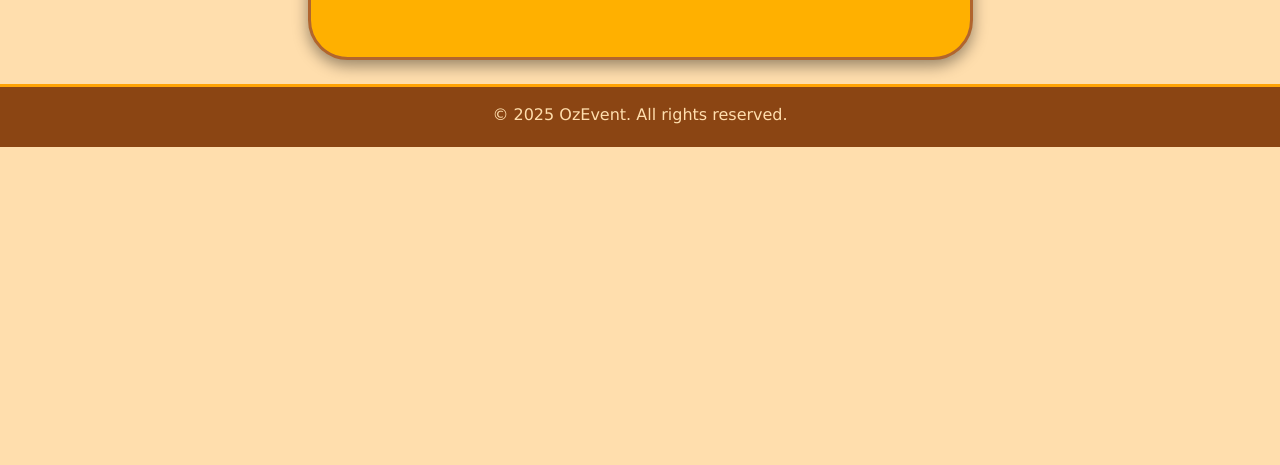
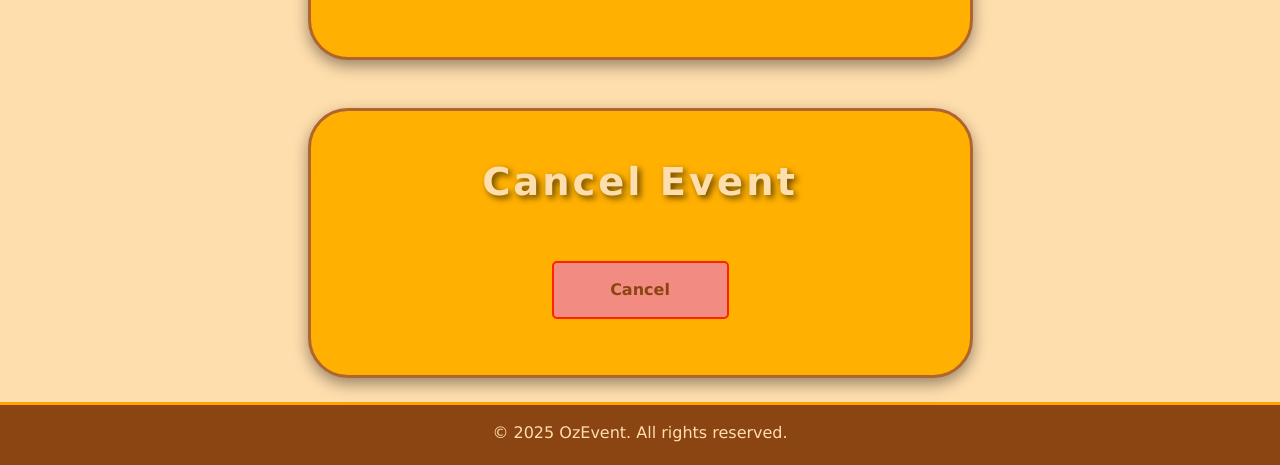
Before and after one commit to qarigby/IAB-207_A3_GRP-16, a Flask app: a page that uses a3_group_16/ozevent/templates/events/manage.html in a window 1280 px wide. Shown: the part 1220-1685 px from the top of the page. Before the commit the page ends 1367 px from the top, so only its background shows below. Run offline with Flask 3, Linux system fonts and the light colour scheme; the visitor is signed in with stand-in values (Sample User, id 1); data comes from the database, SQL or seed files in the repository; some libraries are stand-ins or nearby versions.

Commit message:
implemented inactive event status changes

```diff
--- a/a3_group_16/ozevent/events.py
+++ b/a3_group_16/ozevent/events.py
@@ -120,8 +120,8 @@ def cancel(id):
     if not user_event:
         abort(403)
 
-    if user_event.status == 'open':
-        user_event.status = 'cancelled'
+    if user_event.status == 'Open' or user_event.status == 'Sold Out':
+        user_event.status = 'Cancelled'
         db.session.commit()
         flash("Event cancelled successfully.")
     else:
--- a/a3_group_16/ozevent/forms.py
+++ b/a3_group_16/ozevent/forms.py
@@ -77,7 +77,7 @@ class EventForm(FlaskForm):
     start_time = TimeField('Start Time', format='%H:%M', validators=[InputRequired('Please enter a start time')])
     end_time = TimeField('End Time', format='%H:%M', validators=[InputRequired('Please enter an end time')])
     available_tickets = IntegerField('Number of Available Tickets', validators=[InputRequired('Please enter the number of available tickets'), NumberRange(min=1, message="Quantity must be greater than 1")])
-    ticket_price = StringField('Ticket Price ($)', validators=[InputRequired("Please enter the ticket price"), Length(max=5, message="Cannot be more than $99,999"), Regexp(r'^\d+$', message="Must contain digits only")])
+    ticket_price = StringField('Ticket Price ($)', validators=[InputRequired("Please enter the ticket price"), Length(max=5, message="Cannot be more than $99,999"), Regexp(r'^\d+(\.\d{1,2})?$', message="Must only contain digits or decimal point")])
     short_description = TextAreaField('Short Description', validators=[InputRequired('Please enter a short description'), Length(max=255, message="Must be less than 255 characters long")])
     description = TextAreaField('Description', validators=[InputRequired('Please enter a description of the event')])
     image = FileField('Cover Image', validators=[FileRequired(message='An image must be uploaded'), FileAllowed(ALLOWED_FILES, message='Only PNG or JPG files allowed')])
--- a/a3_group_16/ozevent/templates/events/manage.html
+++ b/a3_group_16/ozevent/templates/events/manage.html
@@ -147,7 +147,7 @@
 
 
         <!-- Cancel Event Button -->
-        {% if event.status == 'open' or event.status == 'soldOut' %}
+        {% if event.status == 'Open' or event.status == 'Sold Out' %}
         <section>
             <div class="container mt-5 mb-4">
                 <div class="row justify-content-center">
```
Also changed, not shown: a3_group_16/ozevent/views.py (+7 -0 lines).
